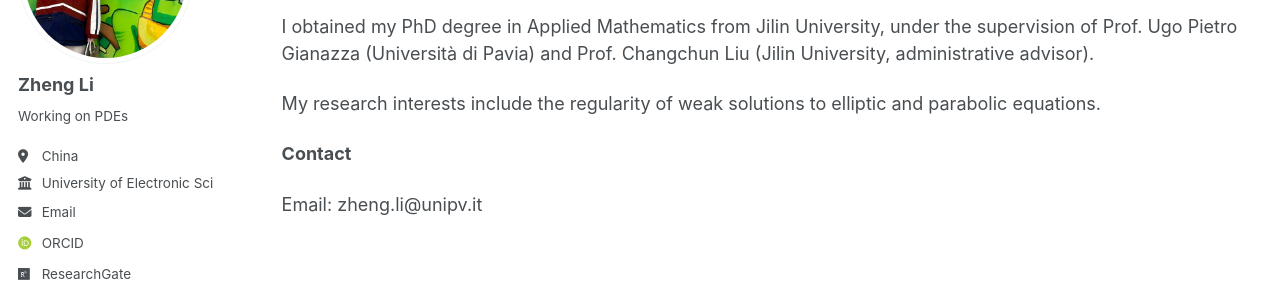
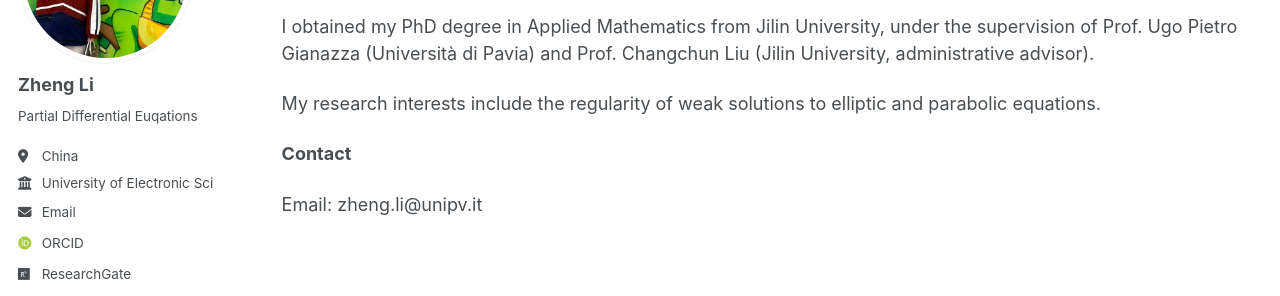
Before and after one commit to Zheng-Li-1998/Zheng-Li-1998, a Jekyll site: the page built from _pages/about.md, in a window 1280 px wide. Shown: the part 212-508 px from the top of the page. Built offline with Jekyll 4.4.1, drawn with Linux system fonts in a browser that asks for light colours; some web fonts are replaced; a script bundle is joined from its source files by our own code; library files that are not in the unit come from our copies.

Commit message:
Update _config.yml

```diff
--- a/_config.yml
+++ b/_config.yml
@@ -26,7 +26,7 @@ author:
   avatar           : "profile(1).png"
   name             : "Zheng Li"
   pronouns         : # example: "she/her"
-  bio              : "Working on PDEs"
+  bio              : "Partial Differential Euqations"
   location         : "China"
   employer         : "University of Electronic Science and Technology of China(UESTC)"
   uri              : # URL
```
